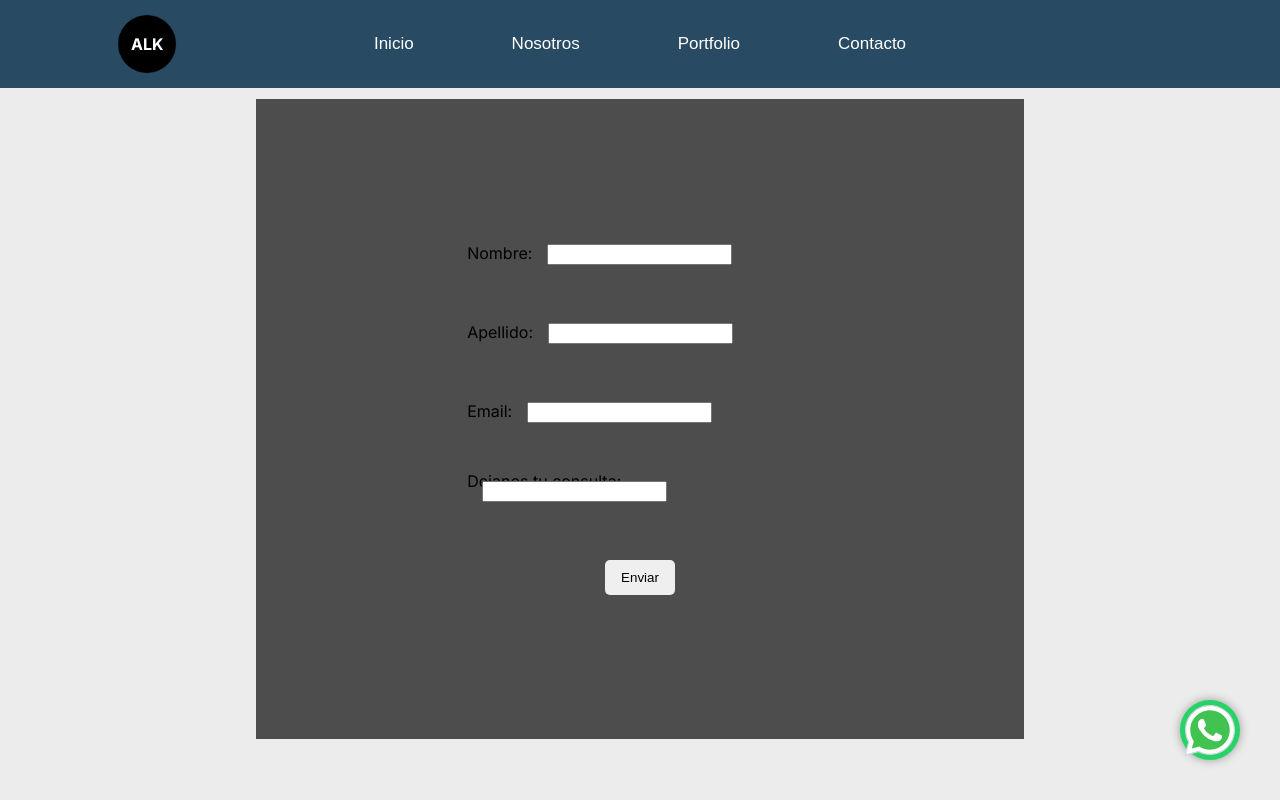
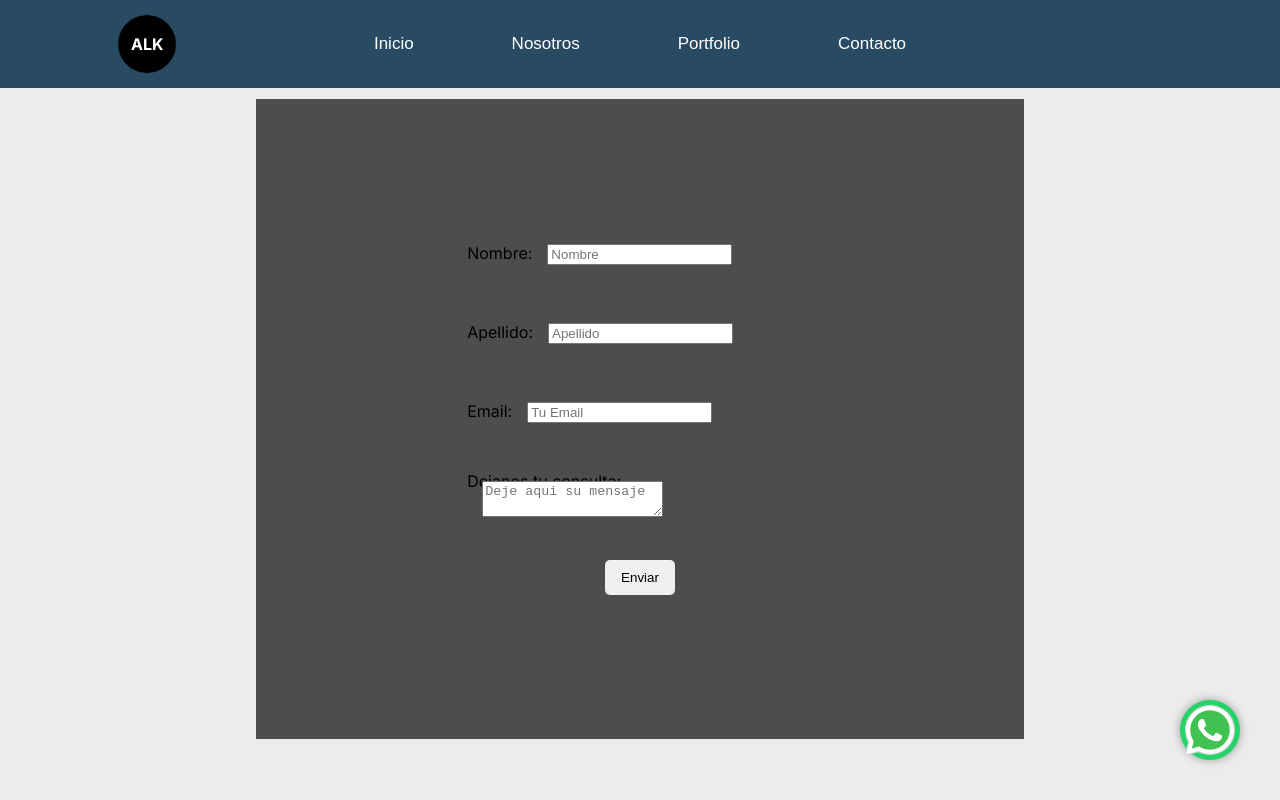
Before and after one commit to alejoborracci21/ALK-Software, a Next.js app: page /contact in a window 1280 px wide. Shown: the top 800 px of the page. Built offline with nearby package versions, Linux system fonts and the light colour scheme.

Commit message:
form done

```diff
--- /dev/null
+++ b/src/app/contact/components/form.tsx
@@ -0,0 +1,64 @@
+'use client'
+
+import styles from "../page.module.css"
+import { useState } from "react"
+
+interface Mensaje {
+  name: string,
+  subname: string,
+  email: string,
+  msj: string
+}
+
+
+
+export const Form = () => {
+
+
+    const [mensaje, setMensaje] = useState<Mensaje>({
+        name: "",
+        subname: "",
+        email:"",
+        msj: ""
+      })
+
+      const onSubmit = (evento:any) => {
+        alert("Su mensaje fue enviado correctamente. Te responderemos en menos de 24 horas!")
+      }
+
+      const onChange = (evento:React.ChangeEvent<HTMLInputElement> | React.ChangeEvent<HTMLTextAreaElement>) => {
+        setMensaje({
+          ...mensaje,
+          [evento.target.name]: evento.target.value
+        })
+      }
+
+
+    return(
+        <div className={styles.container}>
+        <form onSubmit={onSubmit}className={styles.form}>
+          <label className={styles.label}>
+             Nombre:
+            <input  name="name" onChange={onChange} className={styles.input} type="text" value={mensaje.name} placeholder="Nombre"></input>
+          </label>
+
+          <label className={styles.label}>
+             Apellido:
+            <input  name="subname" onChange={onChange} className={styles.input} type="text" value={mensaje.subname} placeholder="Apellido"></input>
+          </label>
+
+          <label className={styles.label}>
+             Email:
+            <input  name="email" onChange={onChange} className={styles.input} type="email" value={mensaje.email} placeholder="Tu Email"></input>
+          </label>
+
+          <label className={styles.label}>
+             Dejanos tu consulta:
+            <textarea name="msj" onChange={onChange} className={styles.input} value={mensaje.msj} placeholder="Deje aqui su mensaje"></textarea>
+          </label>
+
+          <button className={styles.button} type="submit">Enviar</button>
+        </form>
+      </div>
+    )
+}
--- a/src/app/contact/page.tsx
+++ b/src/app/contact/page.tsx
@@ -1,42 +1,15 @@
 import styles from "./page.module.css"
-import { useState } from "react";
+import { useState } from "react"
+import { Form } from "./components/form";
 
 
 export default function Contact() {
 
-  const onSubmit:Function = () => {
-    //Validaciones del formulario
-    console.log("Gracias por comunicarte con nosotros, te responderemos en menos de 24 horas")
 
-  }
 
     return (
       <main className={styles.page}>
-        <div className={styles.container}>
-          <form onSubmit={onSubmit()} className={styles.form}>
-            <label className={styles.label}>
-               Nombre:
-              <input className={styles.input} type="text"></input>
-            </label>
-
-            <label className={styles.label}>
-               Apellido:
-              <input className={styles.input} type="text"></input>
-            </label>
-
-            <label className={styles.label}>
-               Email:
-              <input className={styles.input} type="email"></input>
-            </label>
-
-            <label className={styles.label}>
-               Dejanos tu consulta:
-              <input className={styles.input} type="text"></input>
-            </label>
-
-            <button className={styles.button} type="submit">Enviar</button>
-          </form>
-        </div>
+        <Form/>
       </main>
     );
   }
```
